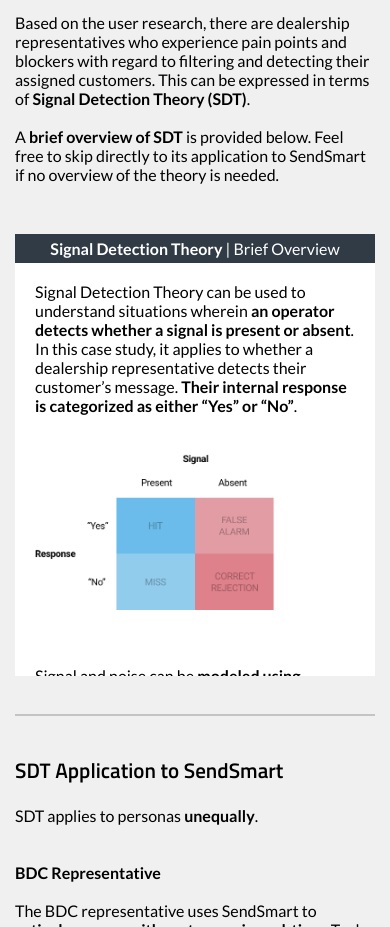
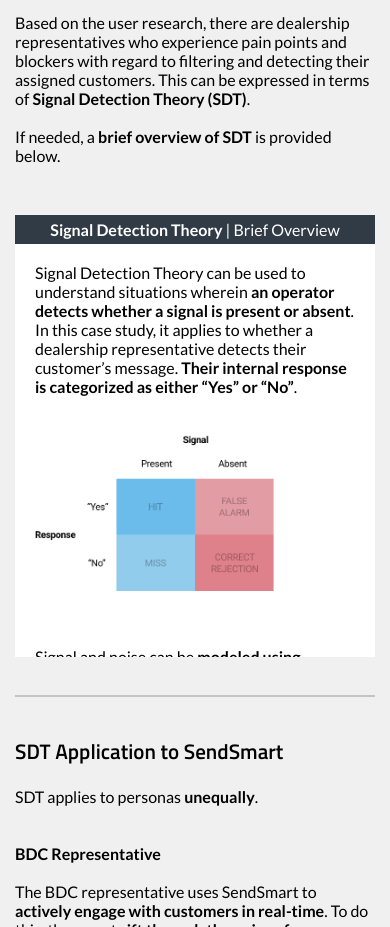
Before and after one commit to eppsta/UX_UI_Portfolio, a plain HTML site: page sendsmartCaseStudy.html in a window 390 px wide. Shown: the part 8740-9667 px from the top of the page. Drawn offline with Linux system fonts and the light colour scheme.

```diff
--- a/sendsmartCaseStudy.html
+++ b/sendsmartCaseStudy.html
@@ -321,7 +321,7 @@
                 <div class = "first-sectionTitle"><h3>Signal Detection Theory</h3></div>
 
                 <div class = "sectionDescription"><p>Based on the user research, there are dealership representatives who experience pain points and blockers with regard to filtering and detecting their assigned customers. This can be expressed in terms of <strong>Signal Detection Theory (SDT)</strong>.</p></div>
-                <div class = "sectionDescription"><p>A <strong>brief overview of SDT</strong> is provided below. Feel free to skip directly to its application to SendSmart if no overview of the theory is needed.</p></div>
+                <div class = "sectionDescription"><p>If needed, a <strong>brief overview of SDT</strong> is provided below.</p></div>
 
                 <!-- SDT Overview -->
 
```
Also changed, not shown: about.html (+6 -0 lines), CSS/style.css (line endings or trailing spaces), hboCaseStudy.html (line endings or trailing spaces).
